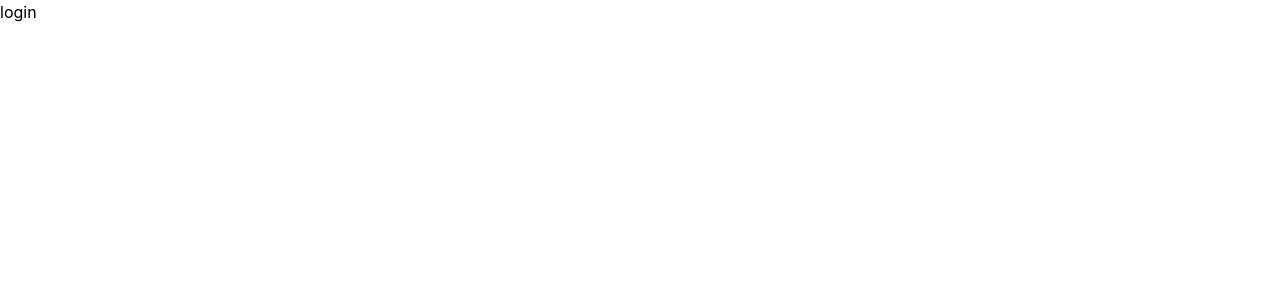
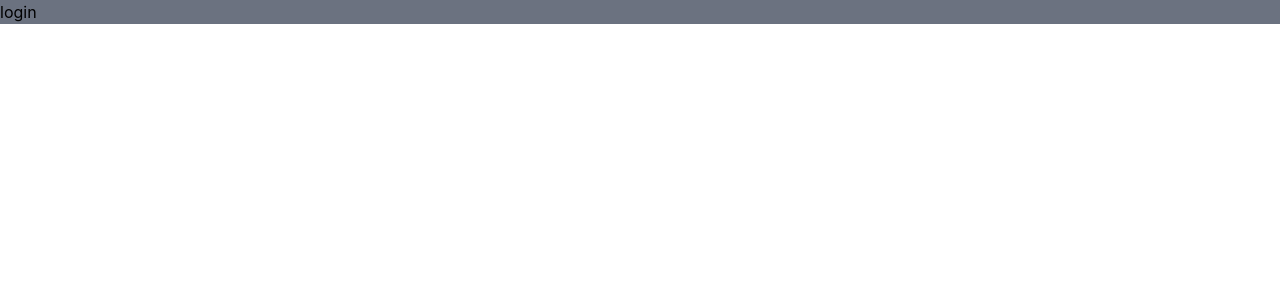
Before and after one commit to anmol1432/frontend_twitter, a React (Create React App) app: page / in a window 1280 px wide. Shown: the top 300 px of the page. Built offline with nearby package versions, Linux system fonts and the light colour scheme.

Commit message:
tailwind checked now working

```diff
--- a/src/pages/login/index.jsx
+++ b/src/pages/login/index.jsx
@@ -2,7 +2,7 @@ import React from 'react'
 
 const Login = () => {
     return (
-        <div>
+        <div className="bg-gray-500">
             login
         </div>
     )
```
